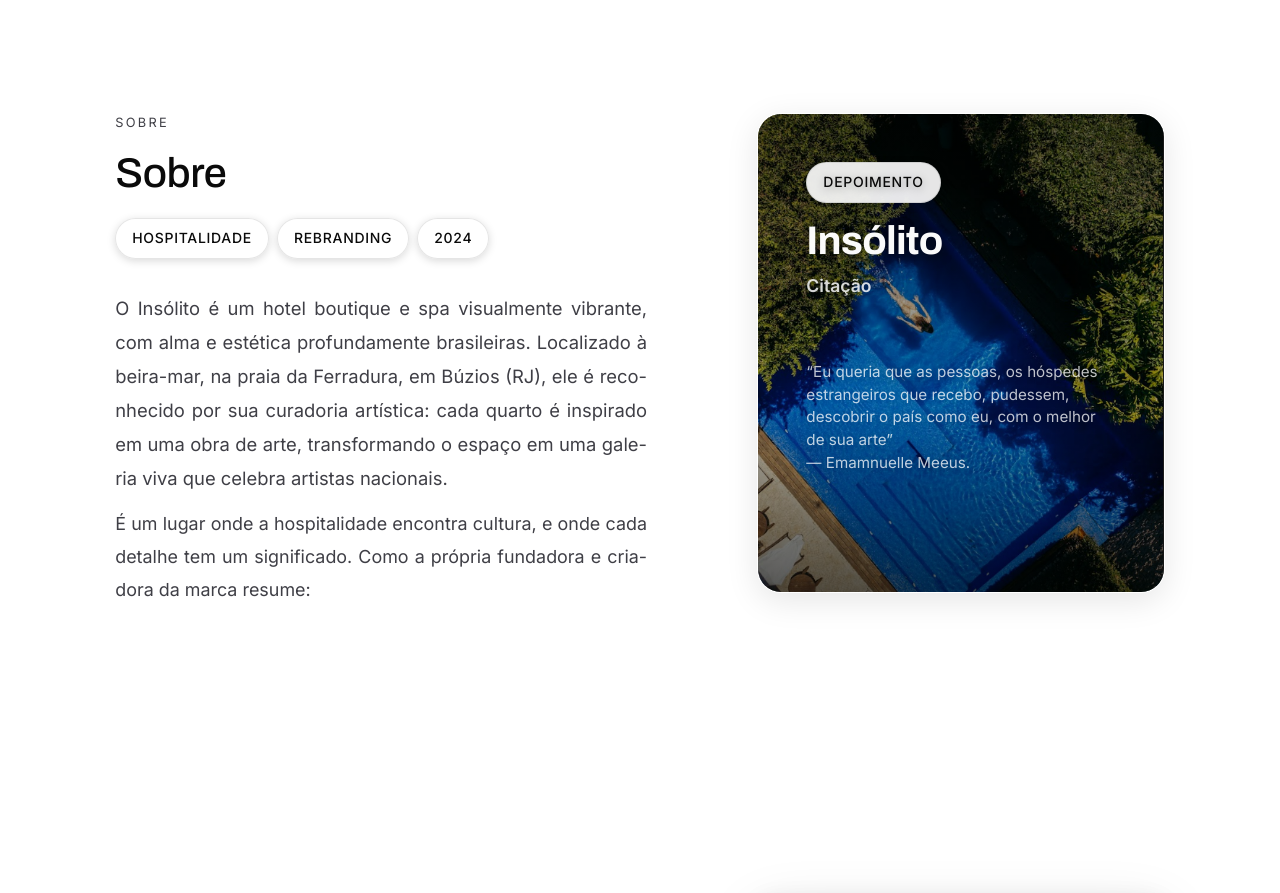
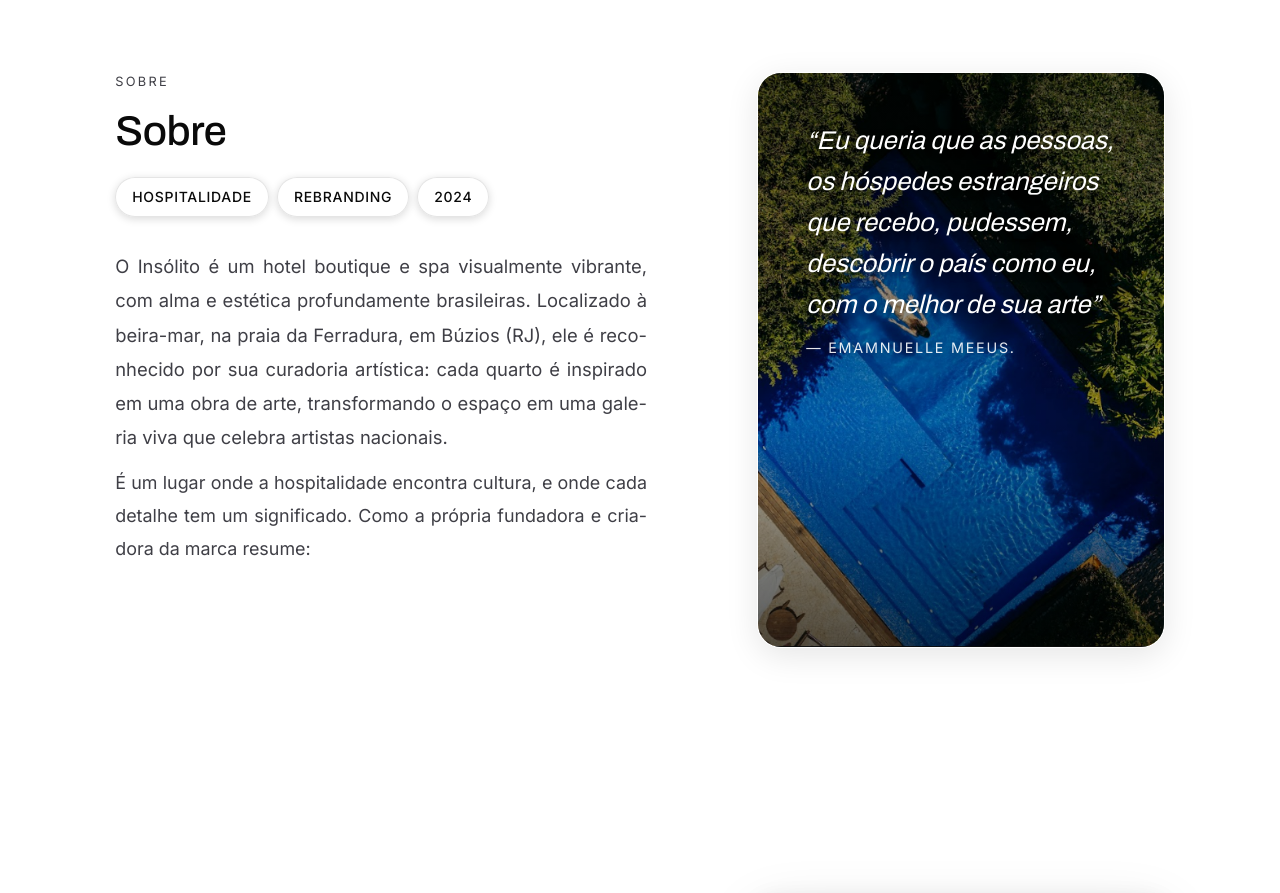
Before and after one commit to osanaizera/casa-flora-site, a Next.js app: page /cases/insolito in a window 1280 px wide. Shown: the part 840-1733 px from the top of the page. Built offline with nearby package versions, Linux system fonts and the light colour scheme.

Commit message:
style/feat(case/insolito): corrigir fundo do card de citação com URL codificada; aumentar altura do card (+20%); remover cabeçalho e aplicar tipografia elegante para citação e autora

```diff
--- a/src/app/cases/[slug]/page.tsx
+++ b/src/app/cases/[slug]/page.tsx
@@ -92,18 +92,13 @@ export default async function CaseDetail({ params }: { params: Promise<RoutePara
                 </div>
               </div>
               <div className="case-grid__right">
-                <div className="services-modern__glass-card">
+                <div className="services-modern__glass-card services-modern__glass-card--taller">
                   <div className="services-modern__glass-bg services-modern__glass-bg--insolito-quote"></div>
                   <div className="services-modern__glass-content">
-                    <div className="services-modern__glass-header">
-                      <div className="services-modern__glass-badge">Depoimento</div>
-                      <h3 className="services-modern__glass-title">Insólito</h3>
-                      <p className="services-modern__glass-subtitle">Citação</p>
+                    <div className="quote-card">
+                      <p className="quote-card__text">“Eu queria que as pessoas, os hóspedes estrangeiros que recebo, pudessem, descobrir o país como eu, com o melhor de sua arte”</p>
+                      <p className="quote-card__author">— Emamnuelle Meeus.</p>
                     </div>
-                    <p className="services-modern__glass-description" style={{ marginTop: 8 }}>
-                      “Eu queria que as pessoas, os hóspedes estrangeiros que recebo, pudessem, descobrir o país como eu, com o melhor de sua arte”<br />
-                      — Emamnuelle Meeus.
-                    </p>
                   </div>
                 </div>
               </div>
--- a/src/app/globals.css
+++ b/src/app/globals.css
@@ -1685,10 +1685,30 @@ body {
 .services-modern__glass-bg--insolito-quote {
   background:
     linear-gradient(180deg, rgba(0,0,0,0.55), rgba(0,0,0,0.25) 60%, rgba(0,0,0,0.65)),
-    url('/images/cases/insolito/image (2).png');
+    url('/images/cases/insolito/image%20(2).png');
   background-size: cover;
   background-position: center;
   background-blend-mode: normal;
+}
+
+/* Card de citação mais alto */
+.services-modern__glass-card--taller { height: 576px; }
+
+/* Estilo tipográfico elegante para citação */
+.quote-card { color: #fff; text-shadow: 0 2px 8px rgba(0,0,0,0.35); }
+.quote-card__text {
+  font-family: var(--font-display);
+  font-style: italic;
+  font-weight: 400;
+  font-size: clamp(1.1rem, 2vw, 1.6rem);
+  line-height: 1.6;
+}
+.quote-card__author {
+  margin-top: 10px;
+  font-size: 0.9rem;
+  letter-spacing: 0.12em;
+  text-transform: uppercase;
+  opacity: 0.9;
 }
 
 /* Archetypes gradients (no image, only refined color fields) */
```
